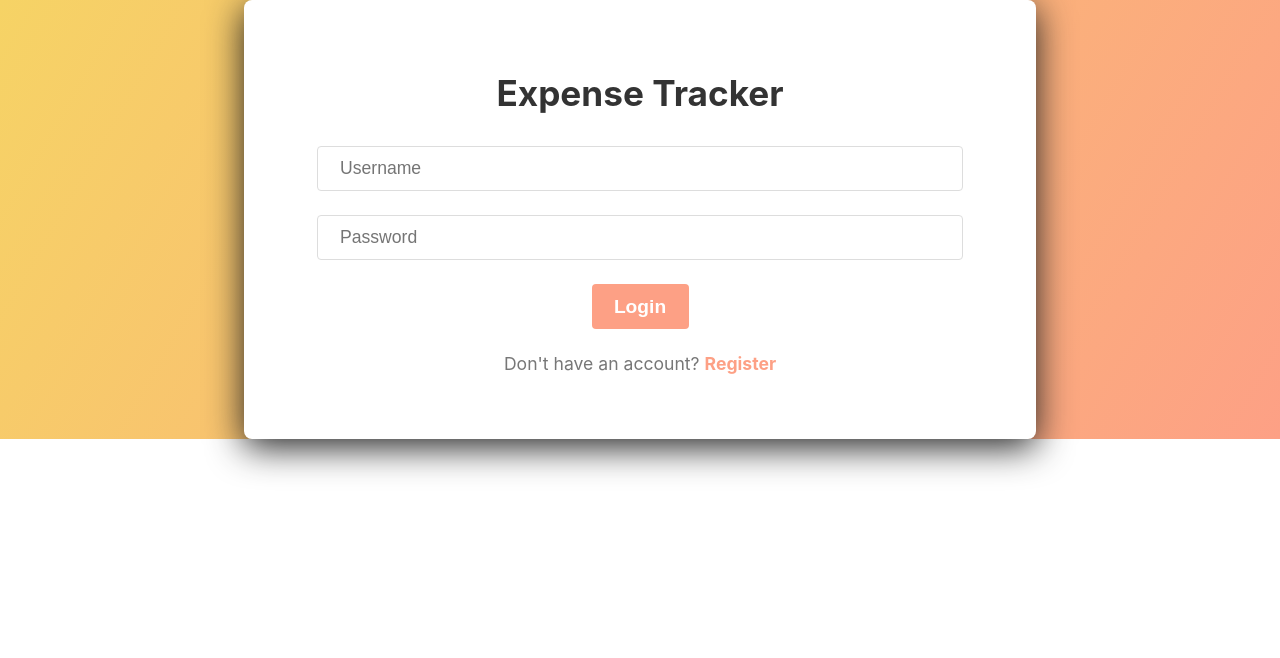
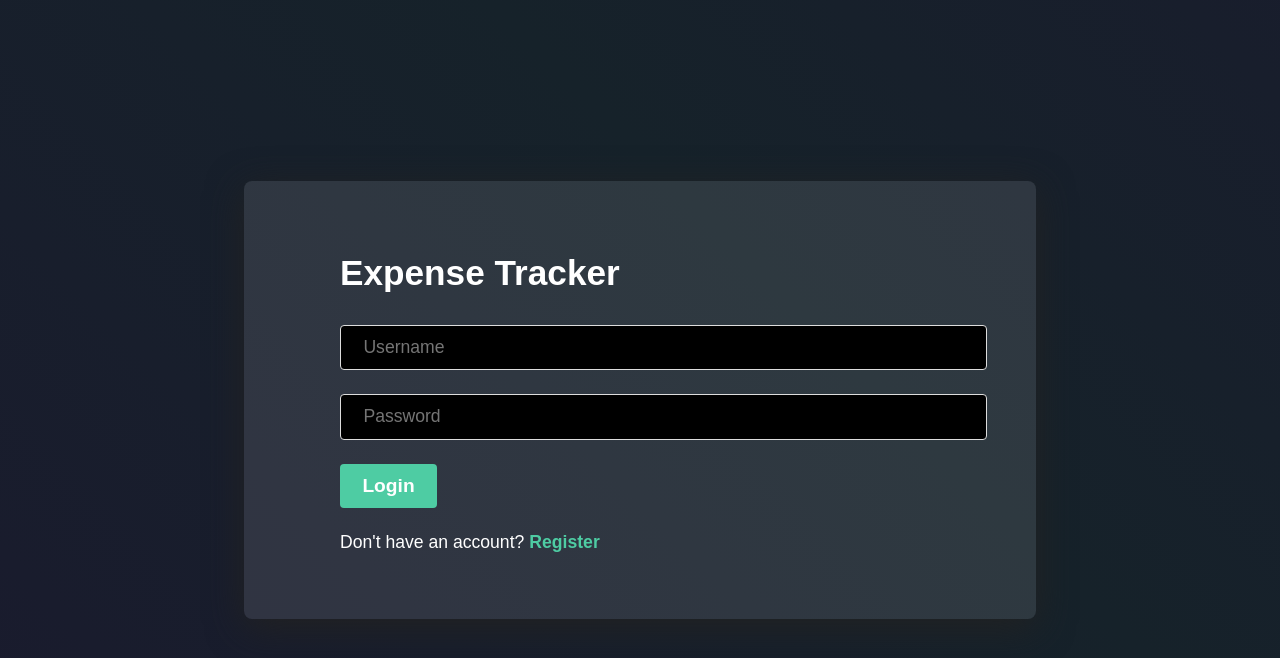
Before and after one commit to lnthorne/Expense-Track, a React (Create React App) app in the folder web/: page / in a window 1280 px wide. Shown: the top 658 px of the page. Built offline with nearby package versions, Linux system fonts and the light colour scheme.

Commit message:
Background and styles

```diff
--- a/web/src/App.css
+++ b/web/src/App.css
@@ -28,6 +28,34 @@
     color: #61dafb;
 }
 
+@keyframes liquidFlow {
+    0% {
+        background-position: 100% 0%;
+    }
+    50% {
+        background-position: 0% 100%;
+    }
+    100% {
+        background-position: 100% 0%;
+    }
+}
+
+body {
+    font-family: 'Arial', sans-serif;
+    color: white;
+    background: linear-gradient(45deg, #1a1a2e, #16222a, #1a1a2e, #0f2027);
+    background-size: 200% 200%;
+    animation: liquidFlow 15s infinite;
+}
+
+.translucent-tile {
+    background: rgba(255, 255, 255, 0.1); /* White with 10% opacity */
+    border-radius: 8px; /* Rounded corners */
+    padding: 20px;
+    margin: 10px;
+    box-shadow: 0 4px 6px rgba(0, 0, 0, 0.1); /* Optional: A subtle shadow to make it pop a bit */
+}
+
 @keyframes App-logo-spin {
     from {
         transform: rotate(0deg);
--- a/web/src/App.tsx
+++ b/web/src/App.tsx
@@ -1,6 +1,7 @@
 import { BrowserRouter as Router, Routes, Route } from 'react-router-dom';
 import DashboardComponent from './pages/dashboard/dashboard';
 import LoginComponent from './pages/login/login';
+import './App.css';
 
 function App() {
     return (
--- a/web/src/pages/dashboard/dashboard.tsx
+++ b/web/src/pages/dashboard/dashboard.tsx
@@ -1,5 +1,5 @@
 import React, { useEffect, useState } from 'react';
-import FinancialInfo from './financialInfo';
+import FinancialInfo from './expense';
 import { GetCurrentUser } from 'src/utils/user';
 import {
     IExpense,
@@ -43,10 +43,13 @@ const DashboardComponent: React.FC = () => {
 
         fetchUser();
         fetchAllExpenses();
-    }, []);
+    }, [expense, sharedExpense, recurringExpenses]);
 
     return (
         <div className="App">
+            {isExpensesLoading ? (
+                <div>Loading</div>
+            ) : (
                 <FinancialInfo
                     currentBalance={5000}
                     expensesThisMonth={expense![0].amount}
@@ -54,6 +57,7 @@ const DashboardComponent: React.FC = () => {
                     budget={4000}
                     monthlyGoal={3500}
                 />
+            )}
         </div>
     );
 };
--- a/web/src/pages/login/login.styles.tsx
+++ b/web/src/pages/login/login.styles.tsx
@@ -2,17 +2,16 @@ import styled from 'styled-components';
 
 export const Container = styled.div`
     display: flex;
-    height: 100%;
+    height: 100vh;
     justify-content: center;
     align-items: center;
-    background: linear-gradient(120deg, #f6d365, #fda085);
 `;
 
 export const LoginBox = styled.div`
     padding: 2rem 4rem;
     width: 90%;
     max-width: 600px; // Ensures that the box doesn't get too wide on larger screens
-    background-color: #fff;
+    background: rgba(255, 255, 255, 0.1);
     border-radius: 8px;
     box-shadow: 0px 8px 36px #222;
     display: flex;
@@ -27,7 +26,7 @@ export const LoginBox = styled.div`
 
 export const Title = styled.h1`
     font-size: 1.8rem;
-    color: #333;
+    color: white;
     margin-bottom: 2rem;
 
     @media (min-width: 768px) {
@@ -42,6 +41,8 @@ export const Input = styled.input`
     border: 1px solid #ddd;
     border-radius: 4px;
     font-size: 1rem;
+    background-color: black;
+    color: white;
 
     @media (min-width: 768px) {
         padding: 0.7rem 1.4rem;
@@ -51,7 +52,7 @@ export const Input = styled.input`
 
 export const Button = styled.button`
     cursor: pointer;
-    background: #fda085;
+    background: #4ecca3;
     color: #fff;
     border: none;
     padding: 0.6rem 1.2rem;
@@ -61,7 +62,7 @@ export const Button = styled.button`
     transition: background-color 0.2s;
 
     &:hover {
-        background-color: #f67c54;
+        background-color: #3ca381;
     }
 
     @media (min-width: 768px) {
@@ -83,11 +84,11 @@ export const ErrorMessage = styled.p`
 export const ToggleText = styled.p`
     font-size: 1rem;
     margin-top: 1.5rem;
-    color: #777;
+    color: white;
 
     span {
         cursor: pointer;
-        color: #fda085;
+        color: #4ecca3;
         font-weight: bold;
         margin-left: 5px;
     }
--- a/web/src/pages/login/login.tsx
+++ b/web/src/pages/login/login.tsx
@@ -74,6 +74,7 @@ const LoginComponent: React.FC = () => {
     return (
         <Container>
             <LoginBox>
+                <div>
                     <Title>Expense Tracker</Title>
 
                     {isRegistering && (
@@ -94,7 +95,10 @@ const LoginComponent: React.FC = () => {
                                 placeholder="Last Name"
                                 value={state.lastName || ''}
                                 onChange={(e) =>
-                                setState({ ...state, lastName: e.target.value })
+                                    setState({
+                                        ...state,
+                                        lastName: e.target.value,
+                                    })
                                 }
                             />
                             <Input
@@ -102,7 +106,10 @@ const LoginComponent: React.FC = () => {
                                 placeholder="Email"
                                 value={state.email || ''}
                                 onChange={(e) =>
-                                setState({ ...state, email: e.target.value })
+                                    setState({
+                                        ...state,
+                                        email: e.target.value,
+                                    })
                                 }
                             />
                         </>
@@ -139,7 +146,9 @@ const LoginComponent: React.FC = () => {
                         />
                     )}
 
-                {errorMessage && <ErrorMessage>{errorMessage}</ErrorMessage>}
+                    {errorMessage && (
+                        <ErrorMessage>{errorMessage}</ErrorMessage>
+                    )}
                     <Button onClick={handleSubmit}>
                         {isRegistering ? 'Register' : 'Login'}
                     </Button>
@@ -155,6 +164,7 @@ const LoginComponent: React.FC = () => {
                             {isRegistering ? 'Login' : 'Register'}
                         </span>
                     </ToggleText>
+                </div>
             </LoginBox>
         </Container>
     );
--- a/web/src/utils/endpoints.ts
+++ b/web/src/utils/endpoints.ts
@@ -54,5 +54,3 @@ export async function CallAPI({
         };
     }
 }
-
-// TODO: Now have the front end call the financila service
--- a/web/src/utils/expense.ts
+++ b/web/src/utils/expense.ts
@@ -16,6 +16,7 @@ export async function GetExpenseData(
         endpoint: endpoint,
         method: 'GET',
     });
+    console.log(response);
 
     return response;
 }
--- a/web/src/utils/user.ts
+++ b/web/src/utils/user.ts
@@ -11,4 +11,3 @@ export async function GetCurrentUser() {
 
 // The server is returning teh current user based off of the token we gave it
 // We shoudl not be returning the password of the user
-// Next we will use the _id to get the current users financial information
```
Also changed, not shown: web/src/pages/dashboard/expense.tsx (renamed from web/src/pages/dashboard/financialInfo.tsx), 2 other files (tests, documents, lock files or other folders). Lines whose indentation alone changed are shown as unchanged.
